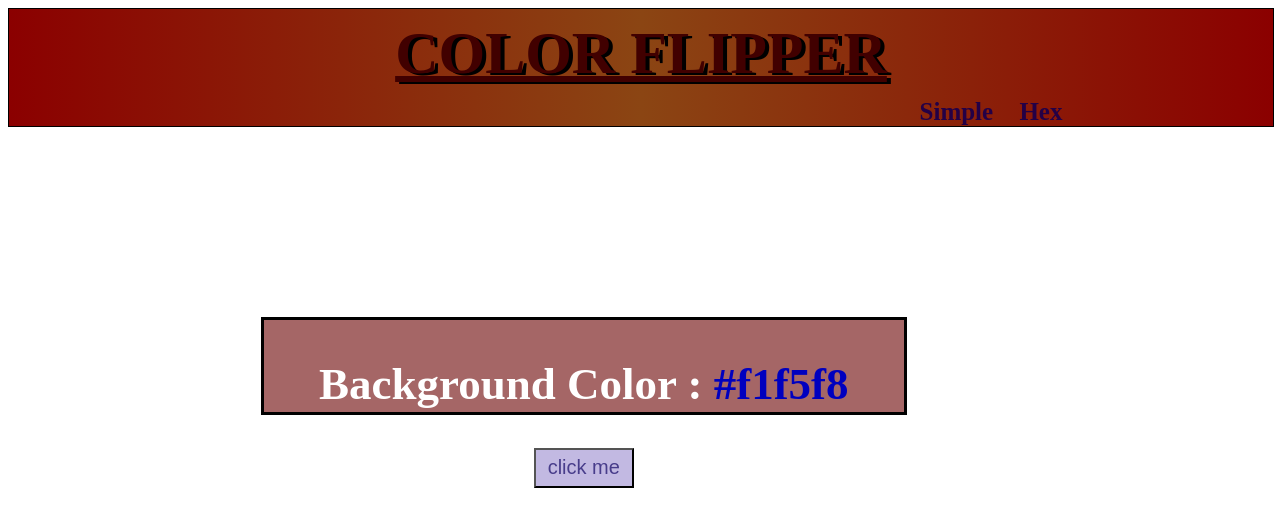
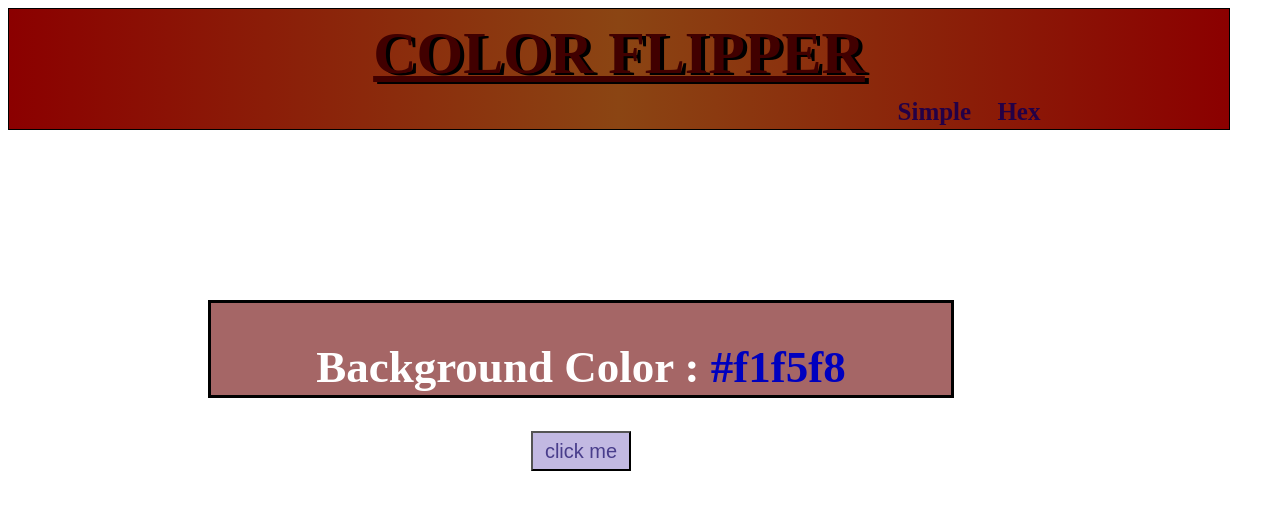
Before and after one commit to ashishchauhan1234/color-flipper, a plain HTML site: page index.html in a window 1280 px wide. Drawn offline with Linux system fonts and the light colour scheme.

Commit message:
Update stylesheet.css

```diff
--- a/css file/stylesheet.css
+++ b/css file/stylesheet.css
@@ -1,6 +1,6 @@
 .nav-center{
-    width: 100%;
-    height: 10%;
+    width: 1220px;
+    height: 120px;
     border: black solid 1px;
     background: linear-gradient(to right,darkred,saddlebrown,darkred);
 }
@@ -20,8 +20,6 @@ h1{
     margin-left: 700px;
 }
 a{
-    width: 100%;
-    height: 20px;
     color: #240046;
     font-weight: bold;
     text-transform: capitalize;
@@ -38,13 +36,13 @@ a:hover{
 }
 
 .container{
-    width: 600px;
+    width: 700px;
     height: 90px;
     font-size: 30px;
     color: white;
     text-align: center;
     border: 3px solid black;
-    margin: 15% 20%;
+    margin: 170px 200px;
     padding: 1px 20px;
     background-color:  #69000099;
     text-transform: capitalize;
```
